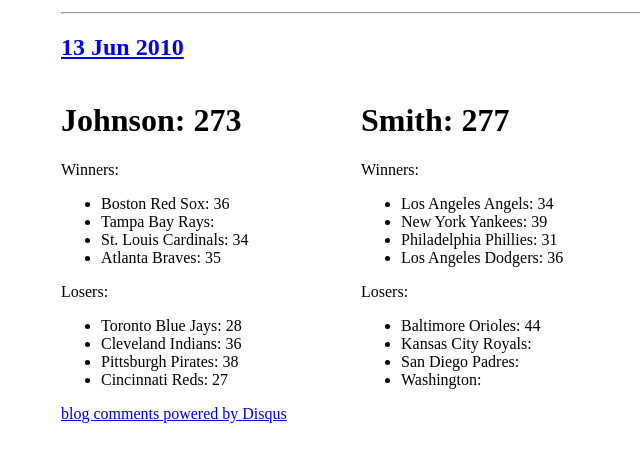
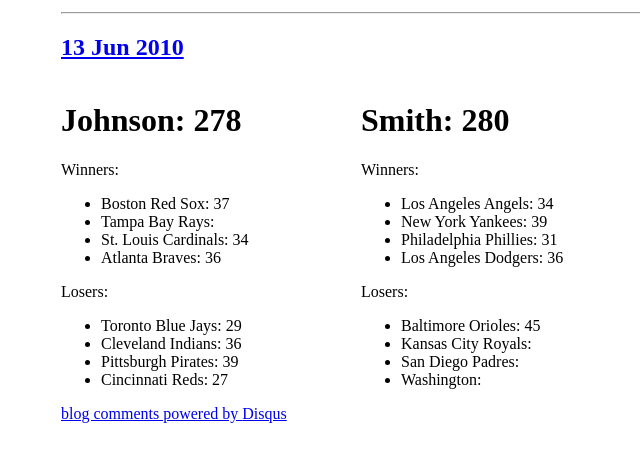
Before and after one commit to travisj/thebet, a Jekyll site: the page built from _posts/2010-06-13-Results.markdown, in a window 1280 px wide. Shown: the part 247-703 px from the top of the page, without its empty margins (279-919 px from the left). Built offline with Jekyll 4.4.1, drawn with Linux system fonts in a browser that asks for light colours; nearby versions of some CDN libraries; Markdown is read by kramdown in place of the engine named in the settings; comment, search, counter and statistics services are not loaded.

Commit message:
adding todays results

```diff
--- a/_posts/2010-06-13-Results.markdown
+++ b/_posts/2010-06-13-Results.markdown
@@ -1,21 +1,21 @@
 ---
 layout: post
-johnson: 273
-smith: 277
-tor: 28
+johnson: 278
+smith: 280
+tor: 29
 cle: 36
-bos: 36
-tb: 39
-pit: 38
+bos: 37
+tb: 40
+pit: 39
 cin: 27
 stl: 34
-atl: 35
-bal: 44
-kc: 36
+atl: 36
+bal: 45
+kc: 37
 nyy: 39
 laa: 34
 sd: 25
-wsh: 32
+wsh: 33
 phi: 31
 lad: 36
 ---
```
